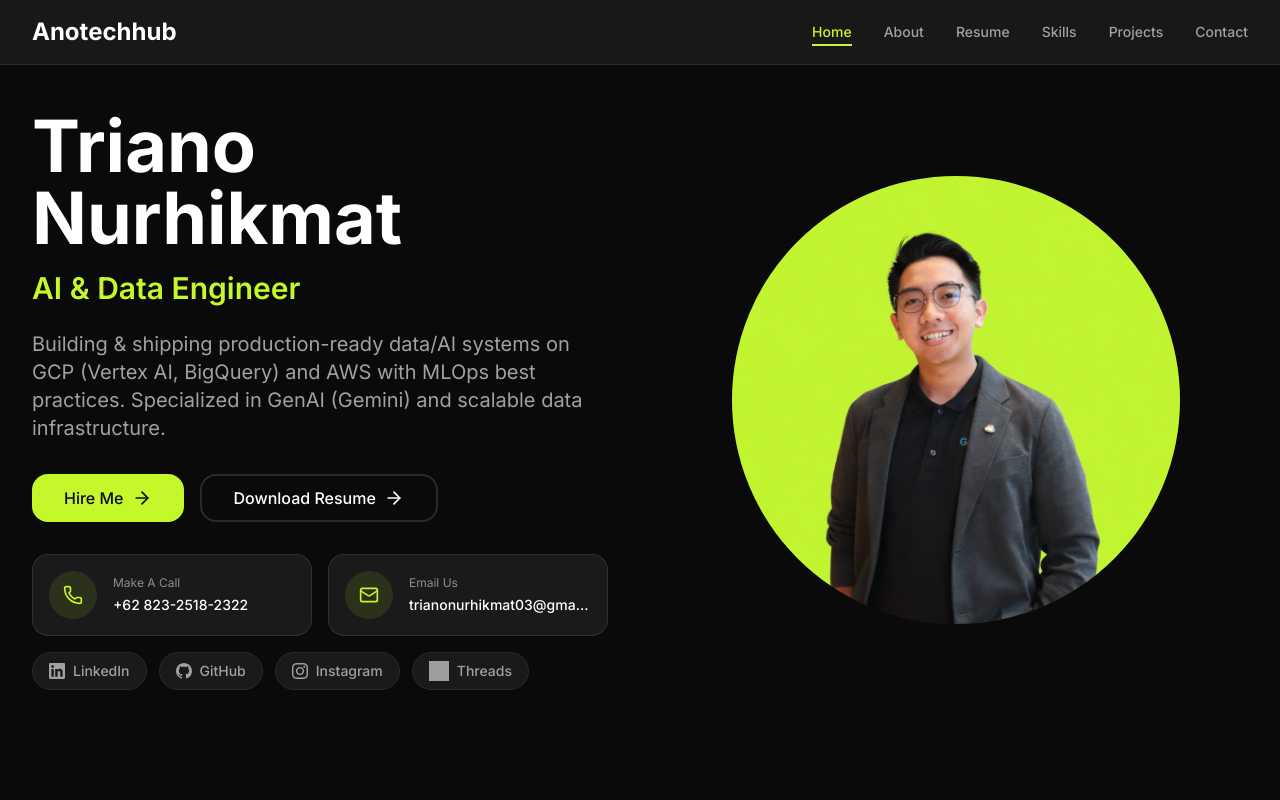
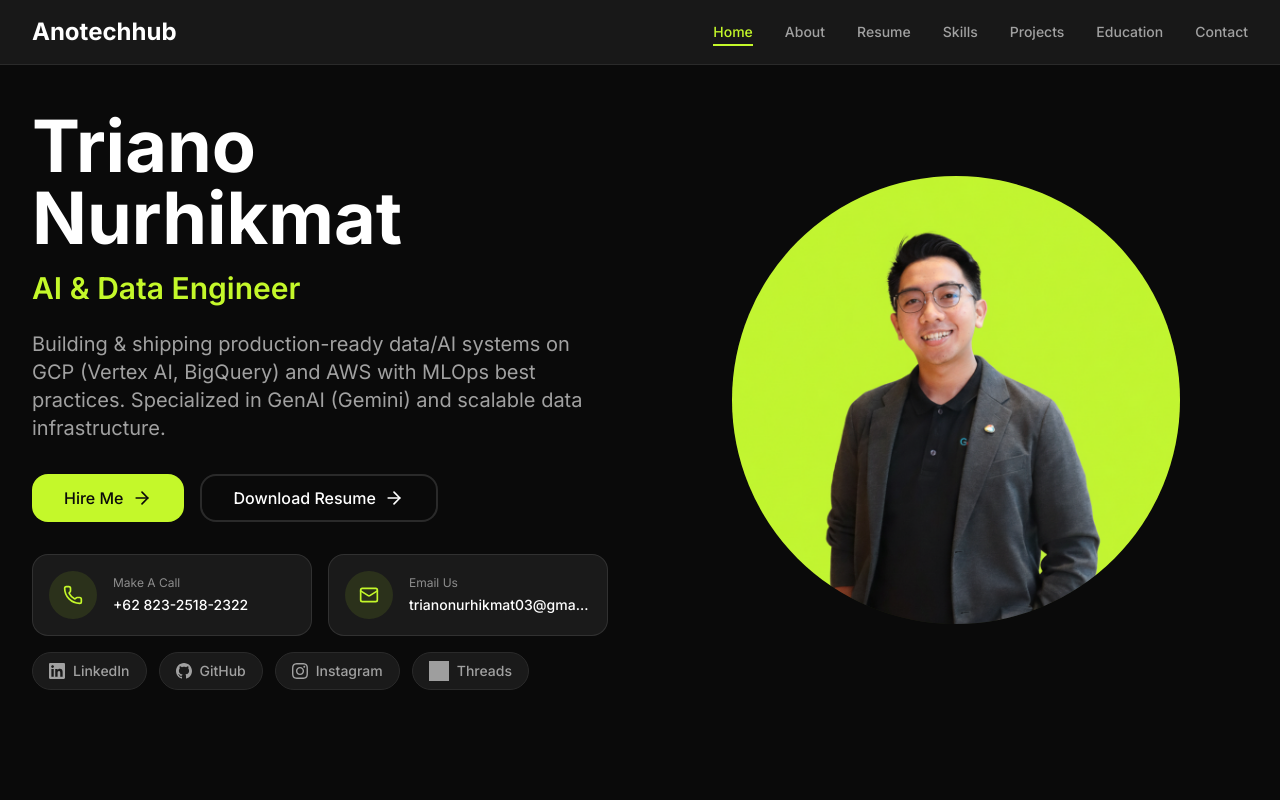
Before and after one commit to anotechhub/triano-resume, a Next.js app: page / in a window 1280 px wide. Shown: the top 800 px of the page. Built offline with nearby package versions, Linux system fonts and the light colour scheme; grey boxes are pictures that could not be loaded.

Commit message:
add education panel

```diff
--- a/src/components/sections/projects-dark.tsx
+++ b/src/components/sections/projects-dark.tsx
@@ -180,7 +180,7 @@ export function ProjectsDark() {
             whileInView={{ opacity: 1, y: 0 }}
             viewport={{ once: true }}
             transition={{ delay: 0.3 }}
-            className="mt-12 mb-20 text-center"
+            className="mt-12 mb-1 text-center"
           >
             <button
               onClick={() => setShowAll(!showAll)}
--- a/src/components/ui/header.tsx
+++ b/src/components/ui/header.tsx
@@ -11,6 +11,7 @@ const navItems = [
   { label: "Resume", href: "#experience" },
   { label: "Skills", href: "#tech-stack" },
   { label: "Projects", href: "#projects" },
+  { label: "Education", href: "#education" },
   { label: "Contact", href: "#contact" },
 ];
 
```
